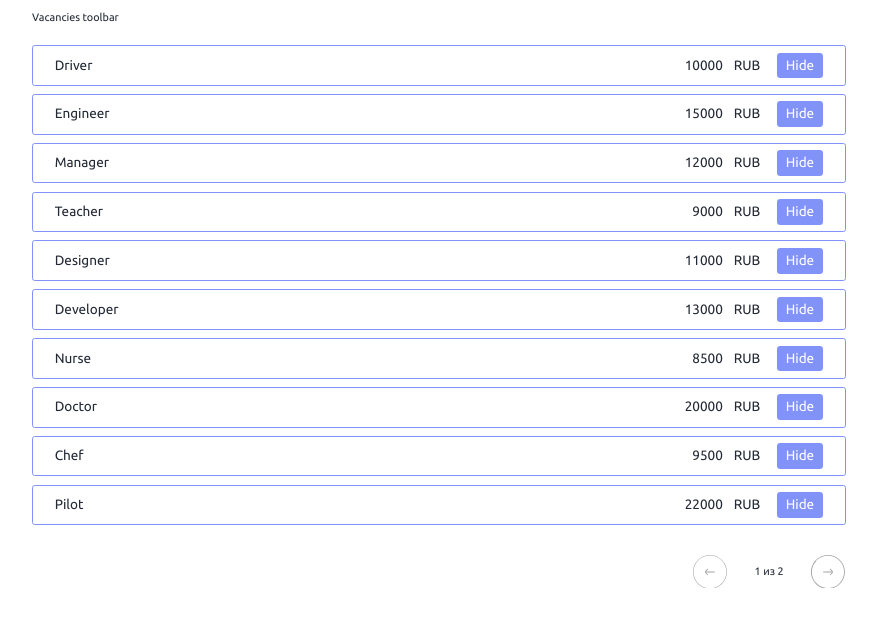
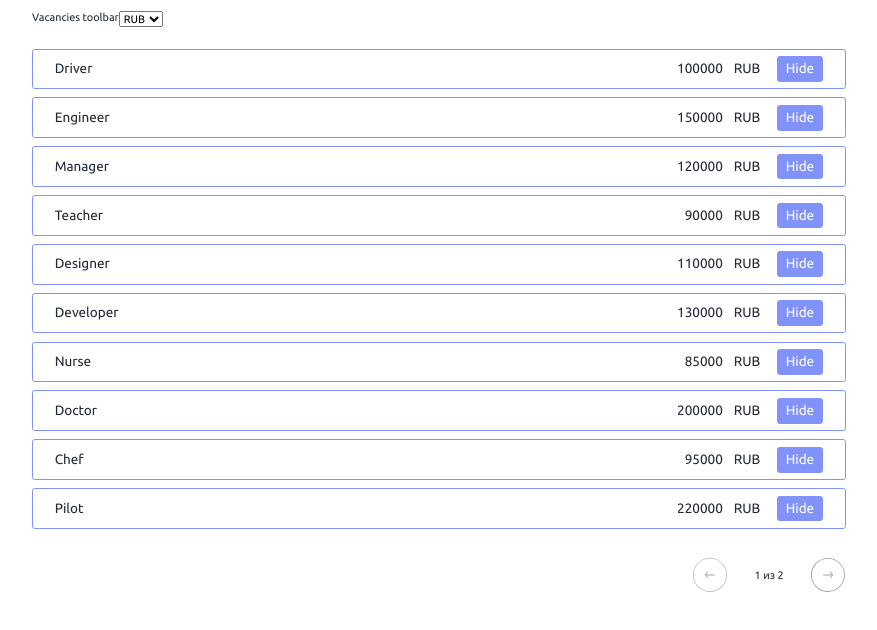
Before and after one commit to VillemanArm/antey_test_task, a Vue app: page / in a window 1280 px wide. Shown: the top 630 px of the page, without its empty margins (201-1078 px from the left). Built offline with nearby package versions, Linux system fonts and the light colour scheme.

Commit message:
feat: add currency select

```diff
--- a/src/components/VacanciesModule/VacanciesListItem.vue
+++ b/src/components/VacanciesModule/VacanciesListItem.vue
@@ -5,8 +5,8 @@
     >
         <span>{{vacancy.title}}</span>
         <div class="item__wrapper">
-          <span>{{vacancy.salary.value}}</span>
-          <span>{{ vacanciesStore.currency }}</span>
+          <span>{{ salaryInSelectedCurrency }}</span>
+          <span>{{ vacanciesStore.selectedCurrency }}</span>
           <button
             type="button"
             @click.stop="handleHideClick"
@@ -29,6 +29,8 @@ const props = defineProps<{
 
 const vacanciesStore = useVacanciesStore()
 const router = useRouter()
+
+const salaryInSelectedCurrency = computed(() => Math.round(props.vacancy.salary.value  * props.vacancy.salary.currencies[vacanciesStore.selectedCurrency]))
 
 const handleHideClick = () => {
   vacanciesStore.hideVacancy(props.vacancy.id)
--- a/src/components/VacanciesModule/VacanciesModule.vue
+++ b/src/components/VacanciesModule/VacanciesModule.vue
@@ -27,9 +27,7 @@ import {reactive, ref, computed, onMounted, onUpdated, watch} from 'vue'
 import VacanciesToolbar from './VacanciesToolbar.vue'
 import VacanciesListItem from './VacanciesListItem.vue'
 import BasePagination from '../ui/BasePagination.vue'
-
 import { useVacanciesStore } from '@/stores/VacanciesStore'
-
 
 // //defineProps<{
 // //	msg: string;
--- a/src/components/VacanciesModule/VacanciesToolbar.vue
+++ b/src/components/VacanciesModule/VacanciesToolbar.vue
@@ -1,6 +1,12 @@
 <template>
     <div class="toolbar">
         <span>Vacancies toolbar</span>
+        <select
+          class="toolbar__currency-select"
+          v-model="vacanciesStore.selectedCurrency"
+        >
+          <option v-for="currency in vacanciesStore.currencies" :value="currency" :key="currency">{{ currency }}</option>
+        </select>
     </div>
 </template>
 
@@ -15,6 +21,10 @@ import {reactive, ref, computed, onMounted, onUpdated, watch} from 'vue'
 
 const vacanciesStore = useVacanciesStore()
 
+const handleCurrencyChange = (currency: CurrencyNames)  => {
+  vacanciesStore.selectedCurrency = currency
+
+}
 </script>
 
 <style scoped lang="sass">
--- a/src/stores/VacanciesStore.ts
+++ b/src/stores/VacanciesStore.ts
@@ -15,21 +15,21 @@ declare global {
         salaryTo: number
         sortDescending: boolean
     }
+
+    type CurrencyNames = 'USD' | 'RUB'
 }
 
 type VacancySortOptions = 'title' | 'salary' | ''
 
 interface Salary {
     value: number
-    currencies: Currency[]
+    currencies: Currencies
 }
 
-interface Currency {
-    label: CurrencyNames
-    coefficient: number
+interface Currencies {
+    RUB: number
+    USD: number
 }
-
-type CurrencyNames = 'USD' | 'RUB'
 
 export const useVacanciesStore = defineStore('vacancies', () => {
 
@@ -42,17 +42,8 @@ export const useVacanciesStore = defineStore('vacancies', () => {
                 "id": 1,
                 "title": "Driver",
                 "salary": {
-                    "value": 10000,
-                    "currencies": [
-                        {
-                            "label": "USD",
-                            "coefficient": 0.012
-                        },
-                        {
-                            "label": "RUB",
-                            "coefficient": 1
-                        }
-                    ]
+                    "value": 100000,
+                    "currencies": { "RUB": 1, "USD": 0.012}
                 },
                 "isHide": false
             },
@@ -60,17 +51,8 @@ export const useVacanciesStore = defineStore('vacancies', () => {
                 "id": 2,
                 "title": "Engineer",
                 "salary": {
-                    "value": 15000,
-                    "currencies": [
-                        {
-                            "label": "USD",
-                            "coefficient": 0.012
-                        },
-                        {
-                            "label": "RUB",
-                            "coefficient": 1
-                        }
-                    ]
+                    "value": 150000,
+                    "currencies": { "RUB": 1, "USD": 0.012}
                 },
                 "isHide": false
             },
@@ -78,17 +60,8 @@ export const useVacanciesStore = defineStore('vacancies', () => {
                 "id": 3,
                 "title": "Manager",
                 "salary": {
-                    "value": 12000,
-                    "currencies": [
-                        {
-                            "label": "USD",
-                            "coefficient": 0.012
-                        },
-                        {
-                            "label": "RUB",
-                            "coefficient": 1
-                        }
-                    ]
+                    "value": 120000,
+                    "currencies": { "RUB": 1, "USD": 0.012}
                 },
                 "isHide": false
             },
@@ -96,17 +69,8 @@ export const useVacanciesStore = defineStore('vacancies', () => {
                 "id": 4,
                 "title": "Teacher",
                 "salary": {
-                    "value": 9000,
-                    "currencies": [
-                        {
-                            "label": "USD",
-                            "coefficient": 0.012
-                        },
-                        {
-                            "label": "RUB",
-                            "coefficient": 1
-                        }
-                    ]
+                    "value": 90000,
+                    "currencies": { "RUB": 1, "USD": 0.012}
                 },
                 "isHide": false
             },
@@ -114,17 +78,8 @@ export const useVacanciesStore = defineStore('vacancies', () => {
                 "id": 5,
                 "title": "Designer",
                 "salary": {
-                    "value": 11000,
-                    "currencies": [
-                        {
-                            "label": "USD",
-                            "coefficient": 0.012
-                        },
-                        {
-                            "label": "RUB",
-                            "coefficient": 1
-                        }
-                    ]
+                    "value": 110000,
+                    "currencies": { "RUB": 1, "USD": 0.012}
                 },
                 "isHide": false
             },
@@ -132,17 +87,8 @@ export const useVacanciesStore = defineStore('vacancies', () => {
                 "id": 6,
                 "title": "Developer",
                 "salary": {
-                    "value": 13000,
-                    "currencies": [
-                        {
-                            "label": "USD",
-                            "coefficient": 0.012
-                        },
-                        {
-                            "label": "RUB",
-                            "coefficient": 1
-                        }
-                    ]
+                    "value": 130000,
+                    "currencies": { "RUB": 1, "USD": 0.012}
                 },
                 "isHide": false
             },
@@ -150,17 +96,8 @@ export const useVacanciesStore = defineStore('vacancies', () => {
                 "id": 7,
                 "title": "Nurse",
                 "salary": {
-                    "value": 8500,
-                    "currencies": [
-                        {
-                            "label": "USD",
-                            "coefficient": 0.012
-                        },
-                        {
-                            "label": "RUB",
-                            "coefficient": 1
-                        }
-                    ]
+                    "value": 85000,
+                    "currencies": { "RUB": 1, "USD": 0.012}
                 },
                 "isHide": false
             },
@@ -168,17 +105,8 @@ export const useVacanciesStore = defineStore('vacancies', () => {
                 "id": 8,
                 "title": "Doctor",
                 "salary": {
-                    "value": 20000,
-                    "currencies": [
-                        {
-                            "label": "USD",
-                            "coefficient": 0.012
-                        },
-                        {
-                            "label": "RUB",
-                            "coefficient": 1
-                        }
-                    ]
+                    "value": 200000,
+                    "currencies": { "RUB": 1, "USD": 0.012}
                 },
                 "isHide": false
             },
@@ -186,17 +114,8 @@ export const useVacanciesStore = defineStore('vacancies', () => {
                 "id": 9,
                 "title": "Chef",
                 "salary": {
-                    "value": 9500,
-                    "currencies": [
-                        {
-                            "label": "USD",
-                            "coefficient": 0.012
-                        },
-                        {
-                            "label": "RUB",
-                            "coefficient": 1
-                        }
-                    ]
+                    "value": 95000,
+                    "currencies": { "RUB": 1, "USD": 0.012}
                 },
                 "isHide": false
             },
@@ -204,17 +123,8 @@ export const useVacanciesStore = defineStore('vacancies', () => {
                 "id": 10,
                 "title": "Pilot",
                 "salary": {
-                    "value": 22000,
-                    "currencies": [
-                        {
-                            "label": "USD",
-                            "coefficient": 0.012
-                        },
-                        {
-                            "label": "RUB",
-                            "coefficient": 1
-                        }
-                    ]
+                    "value": 220000,
+                    "currencies": { "RUB": 1, "USD": 0.012}
                 },
                 "isHide": false
             },
@@ -222,17 +132,8 @@ export const useVacanciesStore = defineStore('vacancies', () => {
                 "id": 11,
                 "title": "Driver",
                 "salary": {
-                    "value": 10500,
-                    "currencies": [
-                        {
-                            "label": "USD",
-                            "coefficient": 0.012
-                        },
-                        {
-                            "label": "RUB",
-                            "coefficient": 1
-                        }
-                    ]
+                    "value": 105000,
+                    "currencies": { "RUB": 1, "USD": 0.012}
                 },
                 "isHide": false
             },
@@ -240,17 +141,8 @@ export const useVacanciesStore = defineStore('vacancies', () => {
                 "id": 12,
                 "title": "Engineer",
                 "salary": {
-                    "value": 14500,
-                    "currencies": [
-                        {
-                            "label": "USD",
-                            "coefficient": 0.012
-                        },
-                        {
-                            "label": "RUB",
-                            "coefficient": 1
-                        }
-                    ]
+                    "value": 145000,
+                    "currencies": { "RUB": 1, "USD": 0.012}
                 },
                 "isHide": false
             },
@@ -258,17 +150,8 @@ export const useVacanciesStore = defineStore('vacancies', () => {
                 "id": 13,
                 "title": "Manager",
                 "salary": {
-                    "value": 12500,
-                    "currencies": [
-                        {
-                            "label": "USD",
-                            "coefficient": 0.012
-                        },
-                        {
-                            "label": "RUB",
-                            "coefficient": 1
-                        }
-                    ]
+                    "value": 125000,
+                    "currencies": { "RUB": 1, "USD": 0.012}
                 },
                 "isHide": false
             },
@@ -276,17 +159,8 @@ export const useVacanciesStore = defineStore('vacancies', () => {
                 "id": 14,
                 "title": "Teacher",
                 "salary": {
-                    "value": 9500,
-                    "currencies": [
-                        {
-                            "label": "USD",
-                            "coefficient": 0.012
-                        },
-                        {
-                            "label": "RUB",
-                            "coefficient": 1
-                        }
-                    ]
+                    "value": 95000,
+                    "currencies": { "RUB": 1, "USD": 0.012}
                 },
                 "isHide": false
             },
@@ -294,17 +168,8 @@ export const useVacanciesStore = defineStore('vacancies', () => {
                 "id": 15,
                 "title": "Designer",
                 "salary": {
-                    "value": 11500,
-                    "currencies": [
-                        {
-                            "label": "USD",
-                            "coefficient": 0.012
-                        },
-                        {
-                            "label": "RUB",
-                            "coefficient": 1
-                        }
-                    ]
+                    "value": 115000,
+                    "currencies": { "RUB": 1, "USD": 0.012}
                 },
                 "isHide": false
             },
@@ -312,17 +177,8 @@ export const useVacanciesStore = defineStore('vacancies', () => {
                 "id": 16,
                 "title": "Developer",
                 "salary": {
-                    "value": 13500,
-                    "currencies": [
-                        {
-                            "label": "USD",
-                            "coefficient": 0.012
-                        },
-                        {
-                            "label": "RUB",
-                            "coefficient": 1
-                        }
-                    ]
+                    "value": 135000,
+                    "currencies": { "RUB": 1, "USD": 0.012}
                 },
                 "isHide": false
             },
@@ -330,17 +186,8 @@ export const useVacanciesStore = defineStore('vacancies', () => {
                 "id": 17,
                 "title": "Nurse",
                 "salary": {
-                    "value": 8700,
-                    "currencies": [
-                        {
-                            "label": "USD",
-                            "coefficient": 0.012
-                        },
-                        {
-                            "label": "RUB",
-                            "coefficient": 1
-                        }
-                    ]
+                    "value": 87000,
+                    "currencies": { "RUB": 1, "USD": 0.012}
                 },
                 "isHide": false
             },
@@ -348,17 +195,8 @@ export const useVacanciesStore = defineStore('vacancies', () => {
                 "id": 18,
                 "title": "Doctor",
                 "salary": {
-                    "value": 20500,
-                    "currencies": [
-                        {
-                            "label": "USD",
-                            "coefficient": 0.012
-                        },
-                        {
-                            "label": "RUB",
-                            "coefficient": 1
-                        }
-                    ]
+                    "value": 205000,
+                    "currencies": { "RUB": 1, "USD": 0.012}
                 },
                 "isHide": false
             },
@@ -366,17 +204,8 @@ export const useVacanciesStore = defineStore('vacancies', () => {
                 "id": 19,
                 "title": "Chef",
                 "salary": {
-                    "value": 9800,
-                    "currencies": [
-                        {
-                            "label": "USD",
-                            "coefficient": 0.012
-                        },
-                        {
-                            "label": "RUB",
-                            "coefficient": 1
-                        }
-                    ]
+                    "value": 98000,
+                    "currencies": { "RUB": 1, "USD": 0.012}
                 },
                 "isHide": false
             },
@@ -384,17 +213,8 @@ export const useVacanciesStore = defineStore('vacancies', () => {
                 "id": 20,
                 "title": "Pilot",
                 "salary": {
-                    "value": 22500,
-                    "currencies": [
-                        {
-                            "label": "USD",
-                            "coefficient": 0.012
-                        },
-                        {
-                            "label": "RUB",
-                            "coefficient": 1
-                        }
-                    ]
+                    "value": 225000,
+                    "currencies": { "RUB": 1, "USD": 0.012}
                 },
                 "isHide": false
             }
@@ -402,7 +222,8 @@ export const useVacanciesStore = defineStore('vacancies', () => {
 
     }
 
-    const currency = ref<CurrencyNames>('RUB')
+    const selectedCurrency = ref<CurrencyNames>('RUB')
+    const currencies = ['RUB', 'USD']
 
     const hideVacancy = (id: number) => {
         for (let i = 0; i < vacancyItems.value.length; i++) {
@@ -420,7 +241,8 @@ export const useVacanciesStore = defineStore('vacancies', () => {
     return {
         filteredVacancies,
         getVacanciesList,
-        currency,
+        selectedCurrency,
+        currencies,
         hideVacancy
     }
 })
```
